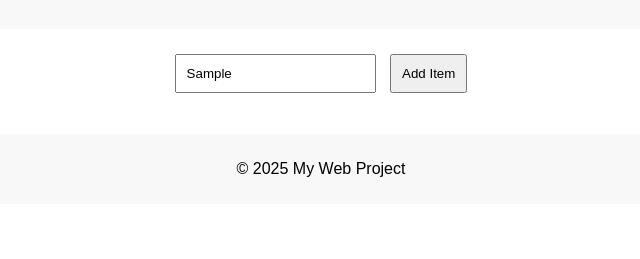
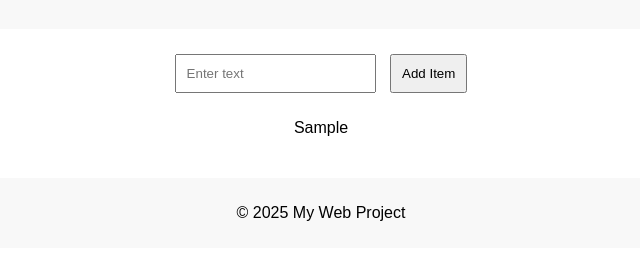
Before and after one commit to MJONES155/CSC425_Assignment1, a plain HTML site: page public/interactive.html in a window 1280 px wide. Both pictures are taken after typing "Sample" into the empty fields and a click on the button "Add Item". Shown: the part 71-330 px from the top of the page, without its empty margins (319-959 px from the left). Drawn offline with Linux system fonts and the light colour scheme.

Commit message:
Small Tweaks 8-27

```diff
--- a/css/styles.css
+++ b/css/styles.css
@@ -32,6 +32,6 @@ ul {
 
 li {
     padding: 5px;
-    border: 1px solid #ccc;
+    border: 0px solid #ccc;
     margin: 5px 0;
 }
--- a/public/interactive.html
+++ b/public/interactive.html
@@ -5,7 +5,7 @@
     <meta name="viewport" content="width=device-width, initial-scale=1.0">
     <title>Dynamic Page</title>
     <link rel="stylesheet" href="../css/styles.css">
-    <script src="../src/js/script.js" defer></script>
+    <script src="../src/js/interactive.js" defer></script>
 </head>
 <body>
     <header>
```
Also changed, not shown: public/index.html (+1 -0 lines).
